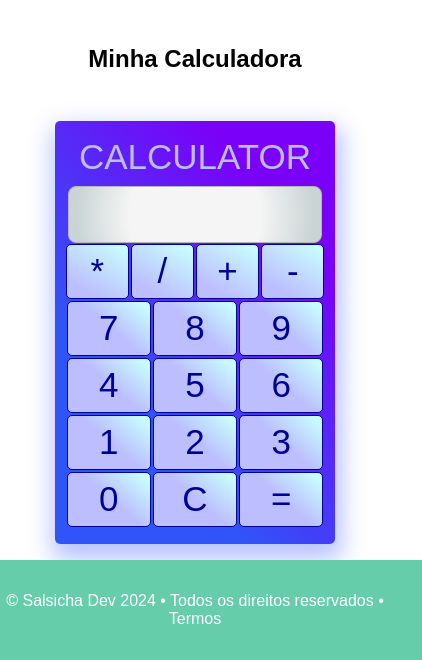
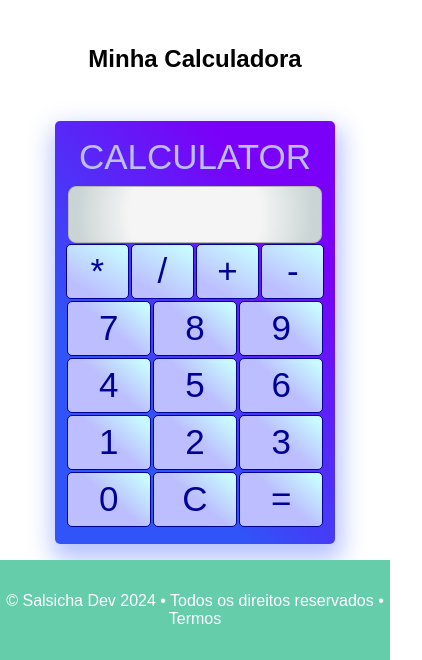
Before and after one commit to Italo19i/landing-page, a plain HTML site: page index.html in a window 390 px wide. Shown: the part 2910-3570 px from the top of the page, 422 px wide, since content can reach past the window. Drawn offline with Linux system fonts and the light colour scheme; a web font is replaced by a local one.

Commit message:
fixed footer responsiviness

```diff
--- a/style.css
+++ b/style.css
@@ -184,7 +184,7 @@ input{
 footer{
   width: 100%;
   margin-top: 1em;
-  padding: 2em;
+  padding: 2em 0;
   font-weight: 500;
   color: #fff;
   background: mediumaquamarine;
```
